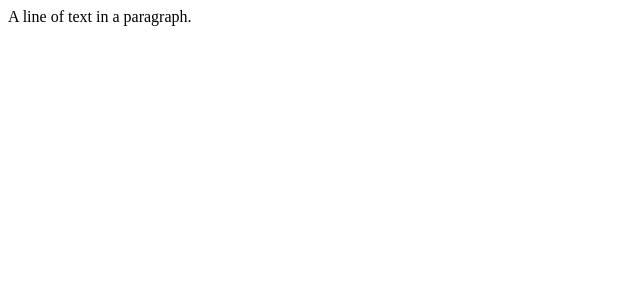
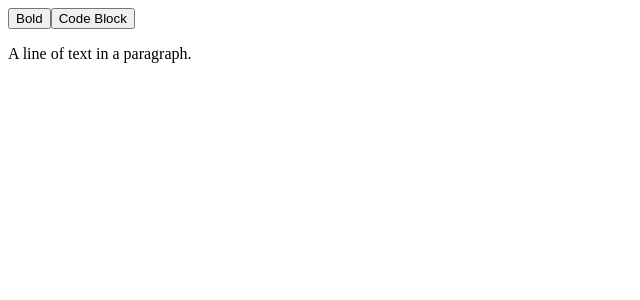
Before and after one commit to tidiview/slatejs-0.59, a React (Create React App) app: page / in a window 1280 px wide. Shown: the top 300 px of the page, without its empty margins (0-640 px from the left). Built offline with nearby package versions, Linux system fonts and the light colour scheme.

Commit message:
tutorial level Executing Commands

```diff
--- a/public/index.html
+++ b/public/index.html
@@ -20,7 +20,7 @@
       work correctly both with client-side routing and a non-root public URL.
       Learn how to configure a non-root public URL by running `npm run build`.
     -->
-	<title>React App</title>
+	<title>Slate Editor</title>
 </head>
 
 <body>
--- a/src/Editor.js
+++ b/src/Editor.js
@@ -1,42 +1,142 @@
 // Import React dependencies.
-import React, { useMemo, useState } from "react";
+import React, { useCallback, useMemo, useState } from "react";
 // Import the Slate editor factory.
-import { createEditor, Transforms } from "slate";
+import { createEditor, Editor, Text, Transforms } from "slate";
 
 // Import the Slate components and React plugin.
 import { Slate, Editable, withReact } from "slate-react";
 
+// Define our own custom set of helpers.
+const CustomEditor = {
+  isBoldMarkActive(editor) {
+    const [match] = Editor.nodes(editor, {
+      match: n => n.bold === true,
+      universal: true,
+    })
+
+    return !!match
+  },
+
+  isCodeBlockActive(editor) {
+    const [match] = Editor.nodes(editor, {
+      match: n => n.type === 'code',
+    })
+
+    return !!match
+  },
+
+  toggleBoldMark(editor) {
+    const isActive = CustomEditor.isBoldMarkActive(editor)
+    Transforms.setNodes(
+      editor,
+      { bold: isActive ? null : true },
+      { match: n => Text.isText(n), split: true }
+    )
+  },
+
+  toggleCodeBlock(editor) {
+    const isActive = CustomEditor.isCodeBlockActive(editor)
+    Transforms.setNodes(
+      editor,
+      { type: isActive ? null : 'code' },
+      { match: n => Editor.isBlock(editor, n) }
+    )
+  },
+}
+
 const App = () => {
-  const editor = useMemo(() => withReact(createEditor()), []);
+  const editor = useMemo(() => withReact(createEditor()), [])
   const [value, setValue] = useState([
     {
-      type: "paragraph",
-      children: [{ text: "A line of text in a paragraph." }]
+      type: 'paragraph',
+      children: [{ text: 'A line of text in a paragraph.' }],
+    },
+  ])
+
+  const renderElement = useCallback(props => {
+    switch (props.element.type) {
+      case 'code':
+        return <CodeElement {...props} />
+      default:
+        return <DefaultElement {...props} />
     }
-  ]);
+  }, [])
+
+  const renderLeaf = useCallback(props => {
+    return <Leaf {...props} />
+  }, [])
 
   return (
-    // Add the editable component inside the context.
-    <Slate
-      editor={editor}
-      value={value}
-      onChange={(value) => {
-        console.log(value);
-        setValue(value);
-      }}
-    >
+    // Add a toolbar with buttons that call the same methods.
+    <Slate editor={editor} value={value} onChange={value => setValue(value)}>
+      <div>
+        <button
+          onMouseDown={event => {
+            event.preventDefault()
+            CustomEditor.toggleBoldMark(editor)
+          }}
+        >
+          Bold
+        </button>
+        <button
+          onMouseDown={event => {
+            event.preventDefault()
+            CustomEditor.toggleCodeBlock(editor)
+          }}
+        >
+          Code Block
+        </button>
+      </div>
       <Editable
-        onKeyDown={(event) => {
-          if (event.key === "Enter") {
-            event.preventDefault();
-            Transforms.insertText(editor, `\n`);
-            // add a white sapce
-            // Transforms.insertText(editor, `\n\u2060`);
+        editor={editor}
+        renderElement={renderElement}
+        renderLeaf={renderLeaf}
+        onKeyDown={event => {
+          if (!event.ctrlKey) {
+            return
+          }
+
+          switch (event.key) {
+            case '`': {
+              event.preventDefault()
+              CustomEditor.toggleCodeBlock(editor)
+              break
+            }
+
+            case 'b': {
+              event.preventDefault()
+              CustomEditor.toggleBoldMark(editor)
+              break
+            }
           }
         }}
       />
     </Slate>
-  );
-};
+  )
+}
+
+const Leaf = props => {
+  return (
+    <span
+      {...props.attributes}
+      style={{ fontWeight: props.leaf.bold ? 'bold' : 'normal' }}
+    >
+      {props.children}
+    </span>
+  )
+}
+
+// Define a React component renderer for our code blocks.
+const CodeElement = props => {
+  return (
+    <pre {...props.attributes}>
+      <code>{props.children}</code>
+    </pre>
+  )
+}
+
+const DefaultElement = props => {
+  return <p {...props.attributes}>{props.children}</p>
+}
 
 export default App;
```
Also changed, not shown: 4 other files (tests, documents, lock files or other folders).
